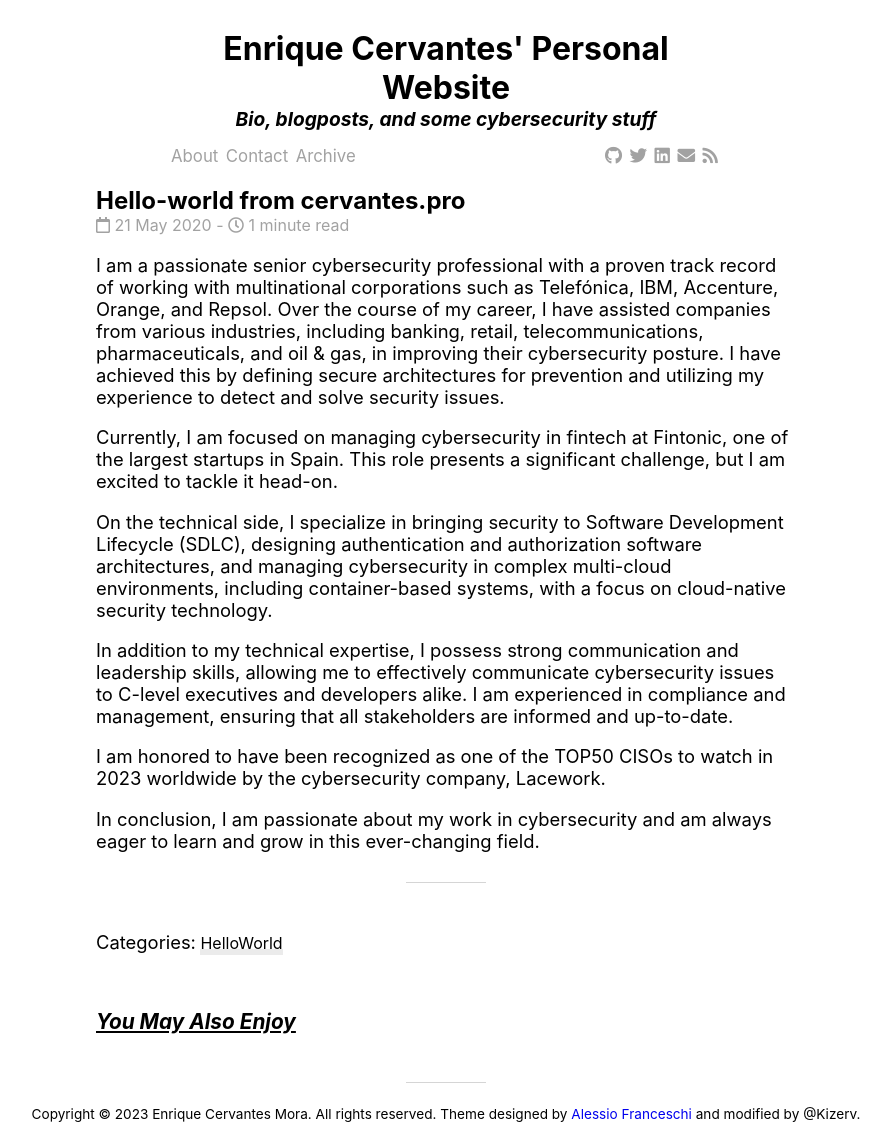
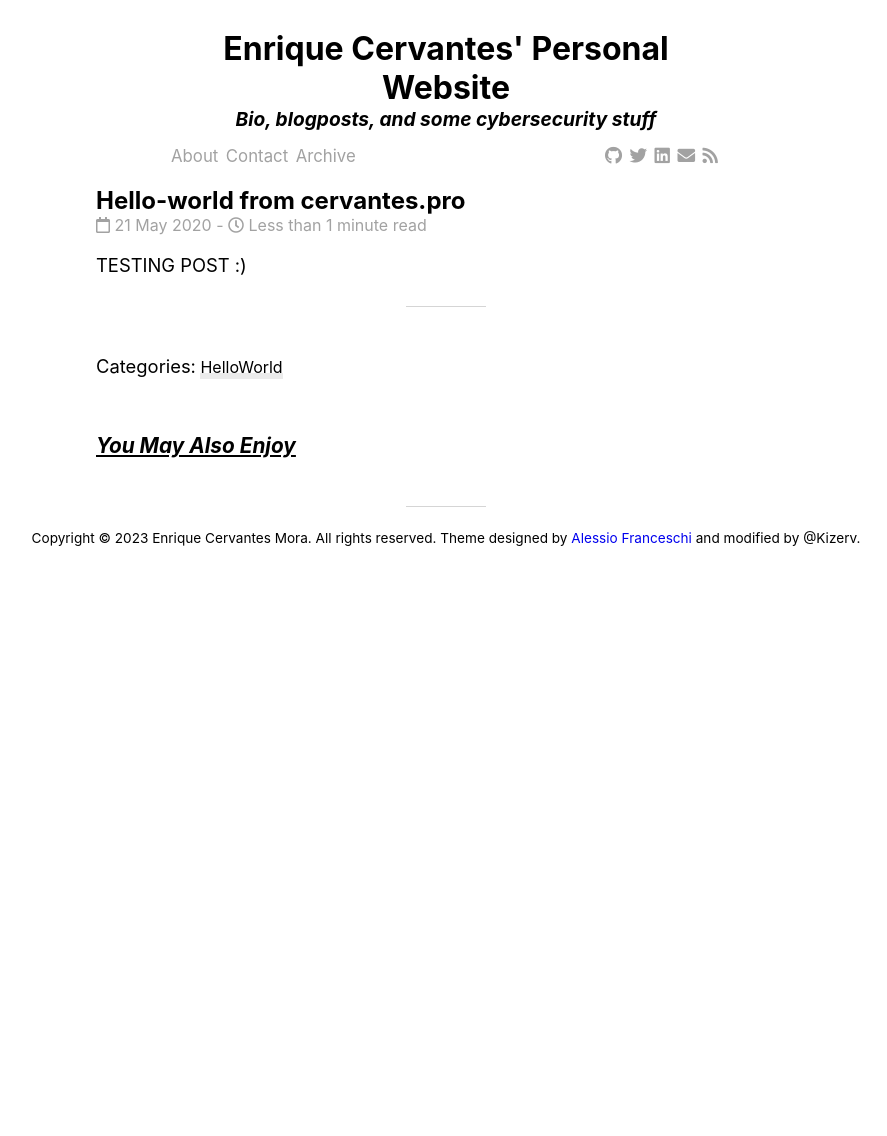
Before and after one commit to cervantestech/cervantestech.github.io, a Jekyll site: the page built from _posts/2020-05-21-hello-world.md, in a window 1280 px wide. Shown: the whole page, without its empty margins (194-1081 px from the left). Built offline with Jekyll 4.4.1, drawn with Linux system fonts in a browser that asks for light colours; nearby versions of some CDN libraries; comment, search, counter and statistics services are not loaded; after the commit the page ends 900 px from its top, so only the background shows below that.

Commit message:
TESTING POST

```diff
--- a/_posts/2020-05-21-hello-world.md
+++ b/_posts/2020-05-21-hello-world.md
@@ -6,17 +6,7 @@ image: /assets/img/buho.jpg
 description: "Welcome to Enrique Cervantes' personal webpage"
 ---
 
-I am a passionate senior cybersecurity professional with a proven track record of working with multinational corporations such as Telefónica, IBM, Accenture, Orange, and Repsol. Over the course of my career, I have assisted companies from various industries, including banking, retail, telecommunications, pharmaceuticals, and oil & gas, in improving their cybersecurity posture. I have achieved this by defining secure architectures for prevention and utilizing my experience to detect and solve security issues.
-
-Currently, I am focused on managing cybersecurity in fintech at Fintonic, one of the largest startups in Spain. This role presents a significant challenge, but I am excited to tackle it head-on.
-
-On the technical side, I specialize in bringing security to Software Development Lifecycle (SDLC), designing authentication and authorization software architectures, and managing cybersecurity in complex multi-cloud environments, including container-based systems, with a focus on cloud-native security technology.
-
-In addition to my technical expertise, I possess strong communication and leadership skills, allowing me to effectively communicate cybersecurity issues to C-level executives and developers alike. I am experienced in compliance and management, ensuring that all stakeholders are informed and up-to-date.
-
-I am honored to have been recognized as one of the TOP50 CISOs to watch in 2023 worldwide by the cybersecurity company, Lacework.
-
-In conclusion, I am passionate about my work in cybersecurity and am always eager to learn and grow in this ever-changing field.
+TESTING POST :)
 
 * hello
 {:toc}
```
